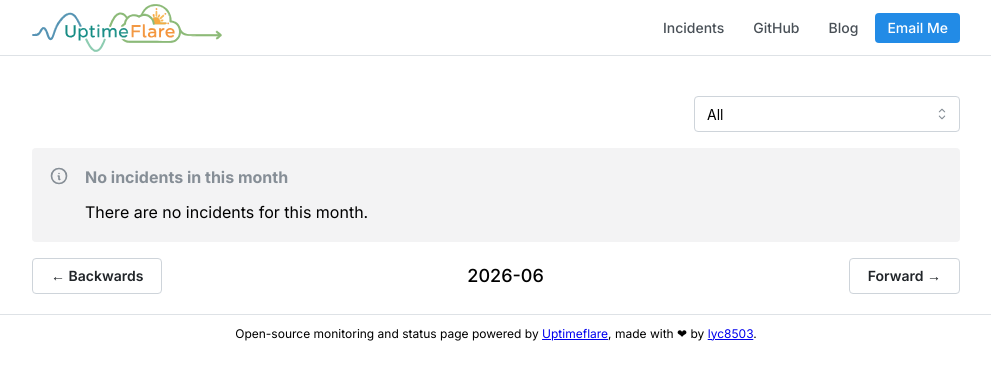
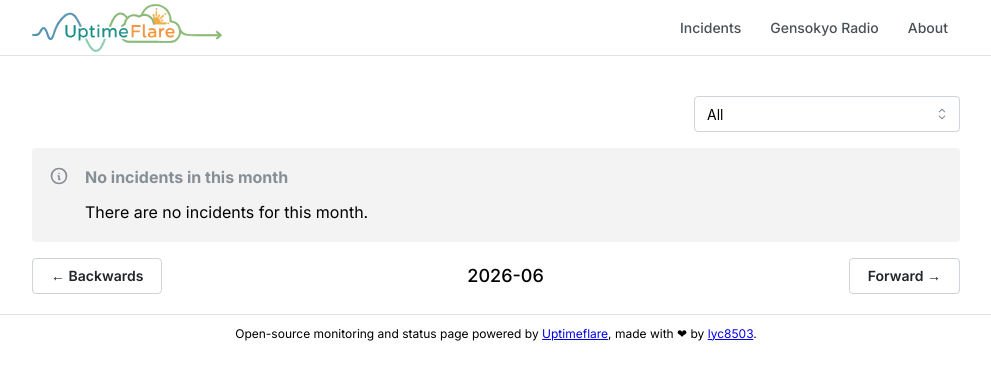
Before and after one commit to KuxaBeast/gensostat, a Next.js app: page /incidents in a window 1280 px wide. Shown: the top 380 px of the page, without its empty margins (144-1135 px from the left). Built offline with nearby package versions, Linux system fonts and the light colour scheme.

Commit message:
Apply custom config

```diff
--- a/uptime.config.ts
+++ b/uptime.config.ts
@@ -1,134 +1,72 @@
-// This is a simplified example config file for quickstart
-// Some not frequently used features are omitted/commented out here
-// For a full-featured example, please refer to `uptime.config.full.ts`
-
-// Don't edit this line
 import { MaintenanceConfig, PageConfig, WorkerConfig } from './types/config'
 
 const pageConfig: PageConfig = {
-  // Title for your status page
-  title: "lyc8503's Status Page",
-  // Links shown at the header of your status page, could set `highlight` to `true`
+  title: "Gensokyo Radio Status",
   links: [
-    { link: 'https://github.com/lyc8503', label: 'GitHub' },
-    { link: 'https://blog.lyc8503.net/', label: 'Blog' },
-    { link: 'mailto:me@lyc8503.net', label: 'Email Me', highlight: true },
+    { link: 'https://gensokyoradio.net', label: 'Gensokyo Radio' },
+    { link: 'https://gensokyoradio.net/about/', label: 'About' },
   ],
+  // Group monitors into logical sections on the status page
+  group: {
+    'Website': ['gensokyo_web'],
+    'Stream': ['gensokyo_stream_eu', 'gensokyo_stream_na'],
+  },
 }
 
 const workerConfig: WorkerConfig = {
-  // Define all your monitors here
+  kvWriteCooldownMinutes: 3,
   monitors: [
-    // Example HTTP Monitor
+    // Main website — single location is fine
     {
-      // `id` should be unique, history will be kept if the `id` remains constant
-      id: 'foo_monitor',
-      // `name` is used at status page and callback message
-      name: 'My API Monitor',
-      // `method` should be a valid HTTP Method
+      id: 'gensokyo_web',
+      name: 'Gensokyo Radio (Website)',
       method: 'GET',
-      // `target` is a valid URL
-      target: 'https://example.com',
-      // [OPTIONAL] `tooltip` is ONLY used at status page to show a tooltip
-      tooltip: 'This is a tooltip for this monitor',
-      // [OPTIONAL] `statusPageLink` is ONLY used for clickable link at status page
-      statusPageLink: 'https://example.com',
-      // [OPTIONAL] `expectedCodes` is an array of acceptable HTTP response codes, if not specified, default to 2xx
+      target: 'https://gensokyoradio.net',
+      tooltip: 'Main website',
+      statusPageLink: 'https://gensokyoradio.net',
       expectedCodes: [200],
-      // [OPTIONAL] `timeout` in millisecond, if not specified, default to 10000
       timeout: 10000,
-      // [OPTIONAL] headers to be sent
-      headers: {
-        'User-Agent': 'Uptimeflare',
-        Authorization: 'Bearer YOUR_TOKEN_HERE',
-      },
-      // [OPTIONAL] body to be sent (require POST/PUT/PATCH method)
-      // body: 'Hello, world!',
-      // [OPTIONAL] if specified, the response must contains the keyword to be considered as operational.
-      // responseKeyword: 'success',
-      // [OPTIONAL] if specified, the response must NOT contains the keyword to be considered as operational.
-      // responseForbiddenKeyword: 'bad gateway',
-      // [OPTIONAL] if specified, will call the check proxy to check the monitor, mainly for geo-specific checks
-      // refer to docs https://github.com/lyc8503/UptimeFlare/wiki/Check-proxy-setup before setting this value
-      // currently supports `worker://`, `globalping://` and `http(s)://` proxies
-      // checkProxy: 'worker://weur',
-      // [OPTIONAL] if true, the check will fallback to local if the specified proxy is down
-      // checkProxyFallback: true,
     },
-    // Example TCP Monitor
+    // Stream — checked from Western Europe
     {
-      id: 'test_tcp_monitor',
-      name: 'Example TCP Monitor',
-      // `method` should be `TCP_PING` for tcp monitors
-      method: 'TCP_PING',
-      // `target` should be `host:port` for tcp monitors
-      target: '1.2.3.4:22',
-      tooltip: 'My production server SSH',
-      statusPageLink: 'https://example.com',
-      timeout: 5000,
+      id: 'gensokyo_stream_eu',
+      name: 'Stream (Europe)',
+      method: 'GET',
+      target: 'https://stream.gensokyoradio.net/',
+      tooltip: 'Stream endpoint checked from Western Europe',
+      statusPageLink: 'https://stream.gensokyoradio.net/',
+      timeout: 15000,
+      checkProxy: 'worker://weur',
+      checkProxyFallback: true,
+    },
+    // Stream — checked from Eastern North America
+    {
+      id: 'gensokyo_stream_na',
+      name: 'Stream (North America)',
+      method: 'GET',
+      target: 'https://stream.gensokyoradio.net/',
+      tooltip: 'Stream endpoint checked from Eastern North America',
+      statusPageLink: 'https://stream.gensokyoradio.net/',
+      timeout: 15000,
+      checkProxy: 'worker://enam',
+      checkProxyFallback: true,
     },
   ],
-  // [Optional] Notification settings
   notification: {
-    // [Optional] Notification webhook settings, if not specified, no notification will be sent
-    // More info at Wiki: https://github.com/lyc8503/UptimeFlare/wiki/Setup-notification
-    webhook: {
-      // [Required] webhook URL (example: Telegram Bot API)
-      url: 'https://api.telegram.org/bot123456:ABCDEF/sendMessage',
-      // [Optional] HTTP method, default to 'GET' for payloadType=param, 'POST' otherwise
-      // method: 'POST',
-      // [Optional] headers to be sent
-      // headers: {
-      //   foo: 'bar',
-      // },
-      // [Required] Specify how to encode the payload
-      // Should be one of 'param', 'json' or 'x-www-form-urlencoded'
-      // 'param': append url-encoded payload to URL search parameters
-      // 'json': POST json payload as body, set content-type header to 'application/json'
-      // 'x-www-form-urlencoded': POST url-encoded payload as body, set content-type header to 'x-www-form-urlencoded'
-      payloadType: 'x-www-form-urlencoded',
-      // [Required] payload to be sent
-      // $MSG will be replaced with the human-readable notification message
-      payload: {
-        chat_id: 12345678,
-        text: '$MSG',
-      },
-      // [Optional] timeout calling this webhook, in millisecond, default to 5000
-      timeout: 10000,
-    },
-    // [Optional] timezone used in notification messages, default to "Etc/GMT"
-    timeZone: 'Asia/Shanghai',
-    // [Optional] grace period in minutes before sending a notification
-    // notification will be sent only if the monitor is down for N continuous checks after the initial failure
-    // if not specified, notification will be sent immediately
+    // Uncomment and configure if you want alerts
+    // webhook: {
+    //   url: 'https://api.telegram.org/bot<TOKEN>/sendMessage',
+    //   payloadType: 'json',
+    //   payload: {
+    //     chat_id: 123456789,
+    //     text: '$MSG',
+    //   },
+    // },
+    timeZone: 'Europe/Prague',
     gracePeriod: 5,
   },
 }
 
-// You can define multiple maintenances here
-// During maintenance, an alert will be shown at status page
-// Also, related downtime notifications will be skipped (if any)
-// Of course, you can leave it empty if you don't need this feature
+const maintenances: MaintenanceConfig[] = []
 
-// const maintenances: MaintenanceConfig[] = []
-
-const maintenances: MaintenanceConfig[] = [
-  {
-    // [Optional] Monitor IDs to be affected by this maintenance
-    monitors: ['foo_monitor', 'bar_monitor'],
-    // [Optional] default to "Scheduled Maintenance" if not specified
-    title: 'Test Maintenance',
-    // Description of the maintenance, will be shown at status page
-    body: 'This is a test maintenance, server software upgrade',
-    // Start time of the maintenance, in UNIX timestamp or ISO 8601 format
-    start: '2020-01-01T00:00:00+08:00',
-    // [Optional] end time of the maintenance, in UNIX timestamp or ISO 8601 format
-    // if not specified, the maintenance will be considered as on-going
-    end: '2050-01-01T00:00:00+08:00',
-    // [Optional] color of the maintenance alert at status page, default to "yellow"
-    color: 'blue',
-  },
-]
-
-// Don't edit this line
 export { maintenances, pageConfig, workerConfig }
```
